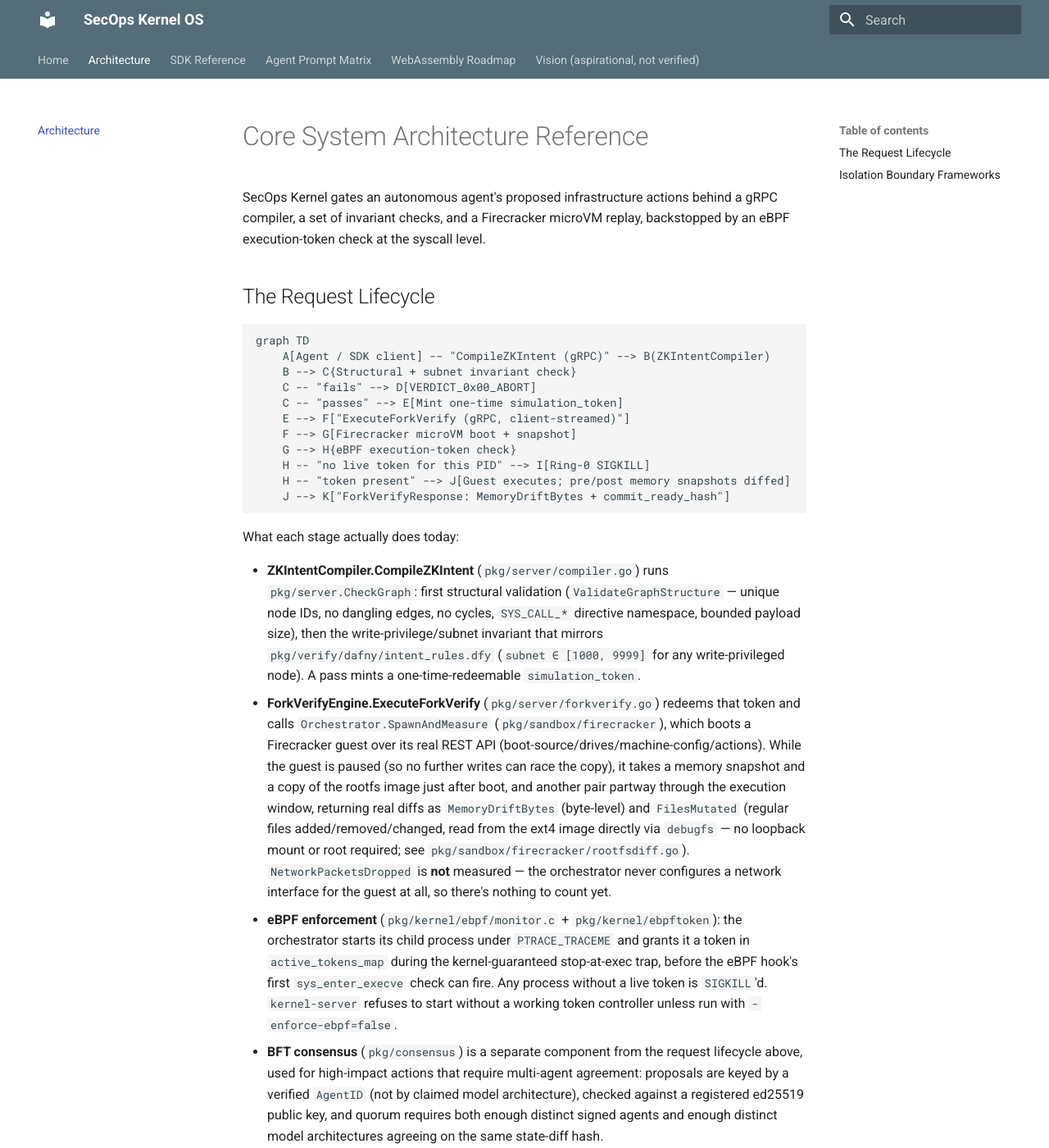
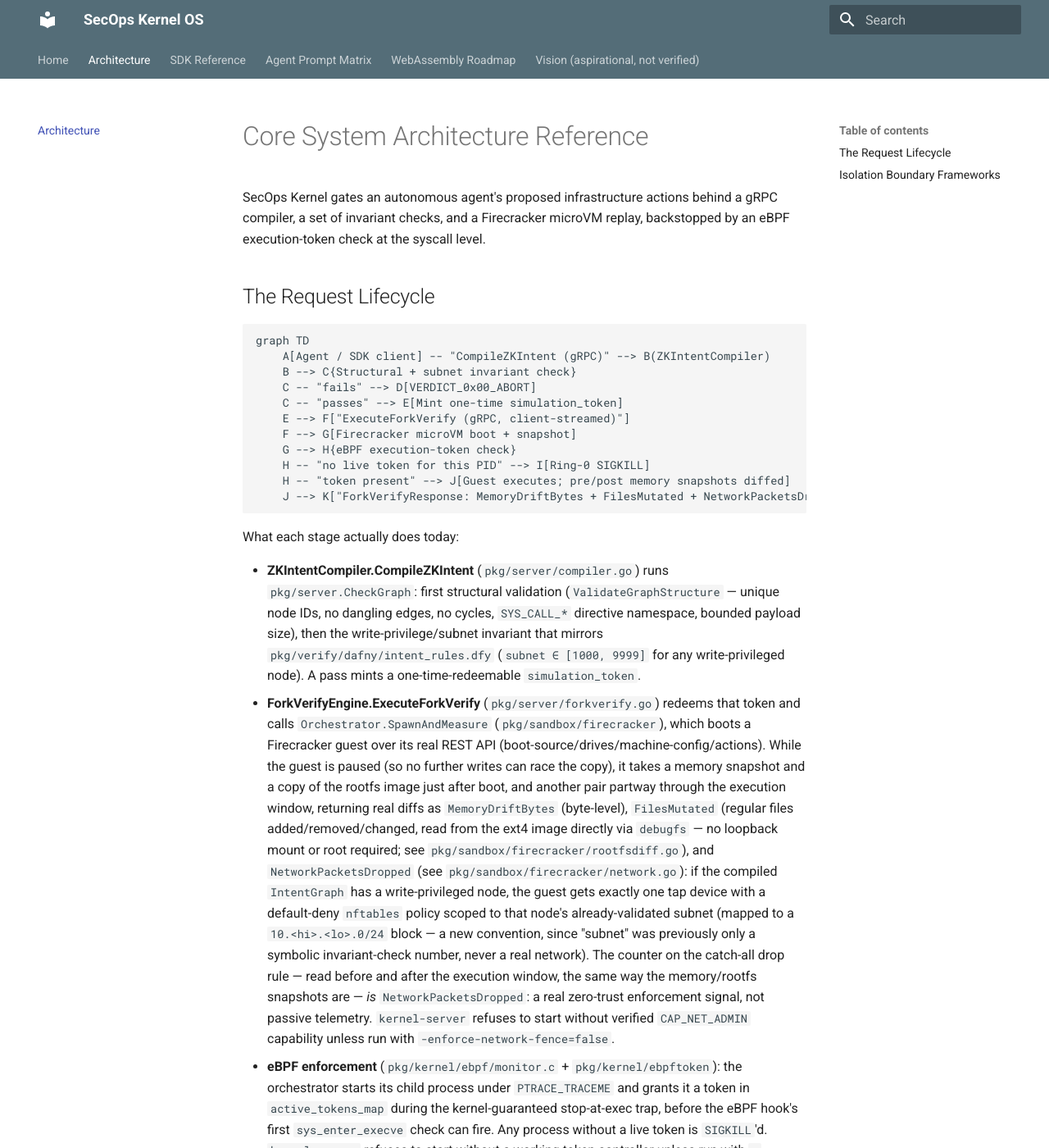
Before and after one commit to asfour/secops-ai-kernel, an MkDocs documentation site: the page built from docs/architecture.md, in a window 1280 px wide and 1400 px high. Shown: the whole window at 82% size. Built offline with MkDocs 1.6.1 and Material for MkDocs 9.7.7, drawn with Linux system fonts in a browser that asks for light colours.

Commit message:
docs: document NetworkPacketsDropped as resolved
Updates the architecture diagram and item #9's per-field breakdown in
IMPROVEMENT_SPEC.md now that NetworkPacketsDropped is real, including
the new subnet-to-CIDR convention and how it was tested (unshare-based
integration tests with raw packet injection, not mocks).

Co-Authored-By: Claude Sonnet 5 <noreply@anthropic.com>

````diff
--- a/docs/architecture.md
+++ b/docs/architecture.md
@@ -18,7 +18,7 @@ graph TD
     G --> H{eBPF execution-token check}
     H -- "no live token for this PID" --> I[Ring-0 SIGKILL]
     H -- "token present" --> J[Guest executes; pre/post memory snapshots diffed]
-    J --> K["ForkVerifyResponse: MemoryDriftBytes + commit_ready_hash"]
+    J --> K["ForkVerifyResponse: MemoryDriftBytes + FilesMutated + NetworkPacketsDropped + commit_ready_hash"]
 ```
 
 What each stage actually does today:
@@ -38,12 +38,21 @@ What each stage actually does today:
   guest is paused (so no further writes can race the copy), it takes a
   memory snapshot and a copy of the rootfs image just after boot, and
   another pair partway through the execution window, returning real
-  diffs as `MemoryDriftBytes` (byte-level) and `FilesMutated` (regular
+  diffs as `MemoryDriftBytes` (byte-level), `FilesMutated` (regular
   files added/removed/changed, read from the ext4 image directly via
   `debugfs` — no loopback mount or root required; see
-  `pkg/sandbox/firecracker/rootfsdiff.go`). `NetworkPacketsDropped` is
-  **not** measured — the orchestrator never configures a network
-  interface for the guest at all, so there's nothing to count yet.
+  `pkg/sandbox/firecracker/rootfsdiff.go`), and `NetworkPacketsDropped`
+  (see `pkg/sandbox/firecracker/network.go`): if the compiled
+  `IntentGraph` has a write-privileged node, the guest gets exactly one
+  tap device with a default-deny `nftables` policy scoped to that
+  node's already-validated subnet (mapped to a `10.<hi>.<lo>.0/24`
+  block — a new convention, since "subnet" was previously only a
+  symbolic invariant-check number, never a real network). The counter
+  on the catch-all drop rule — read before and after the execution
+  window, the same way the memory/rootfs snapshots are — *is*
+  `NetworkPacketsDropped`: a real zero-trust enforcement signal, not
+  passive telemetry. `kernel-server` refuses to start without verified
+  `CAP_NET_ADMIN` capability unless run with `-enforce-network-fence=false`.
 * **eBPF enforcement** (`pkg/kernel/ebpf/monitor.c` +
   `pkg/kernel/ebpftoken`): the orchestrator starts its child process
   under `PTRACE_TRACEME` and grants it a token in `active_tokens_map`
````
Also changed, not shown: IMPROVEMENT_SPEC.md (+2 -2 lines).
